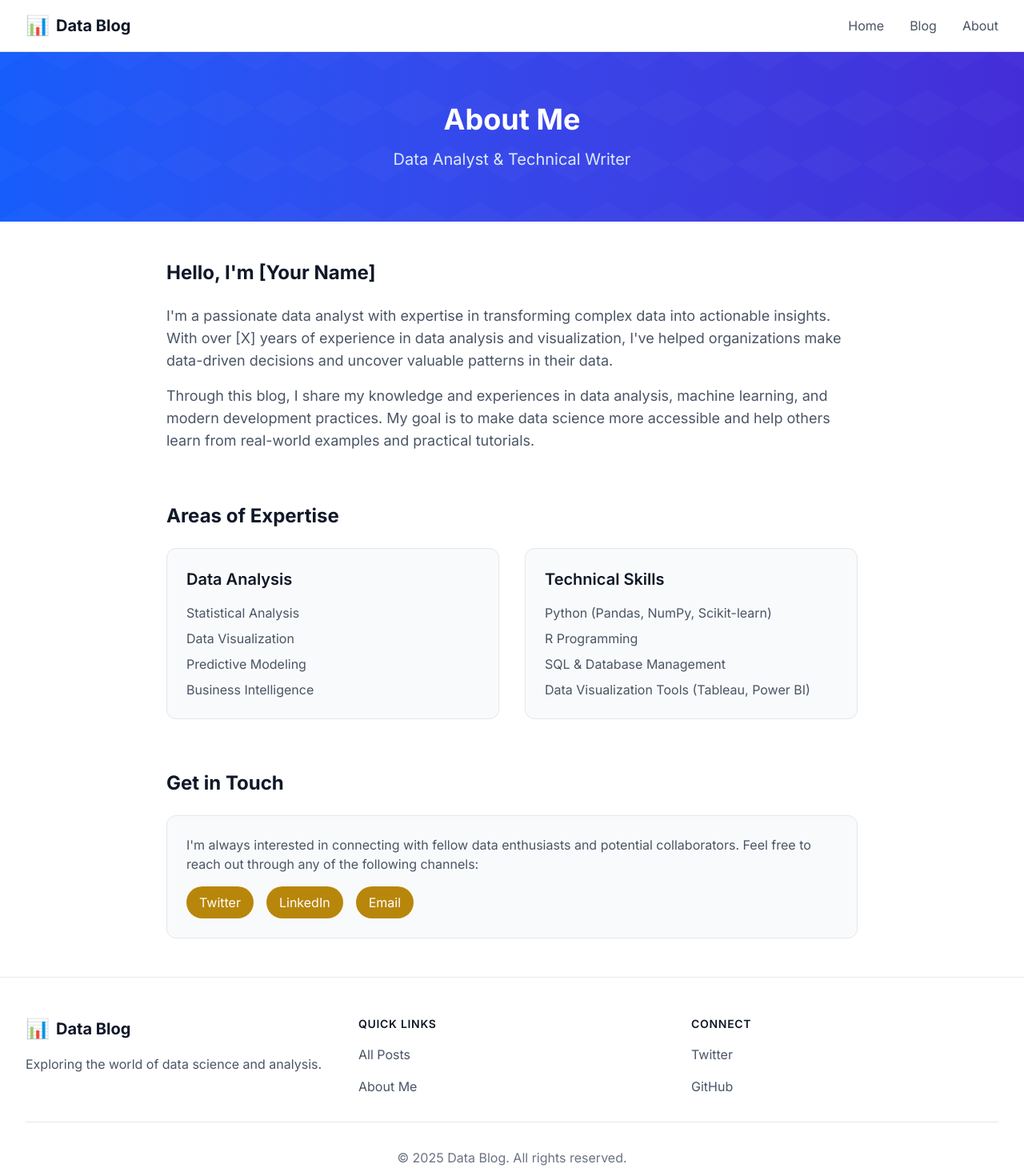
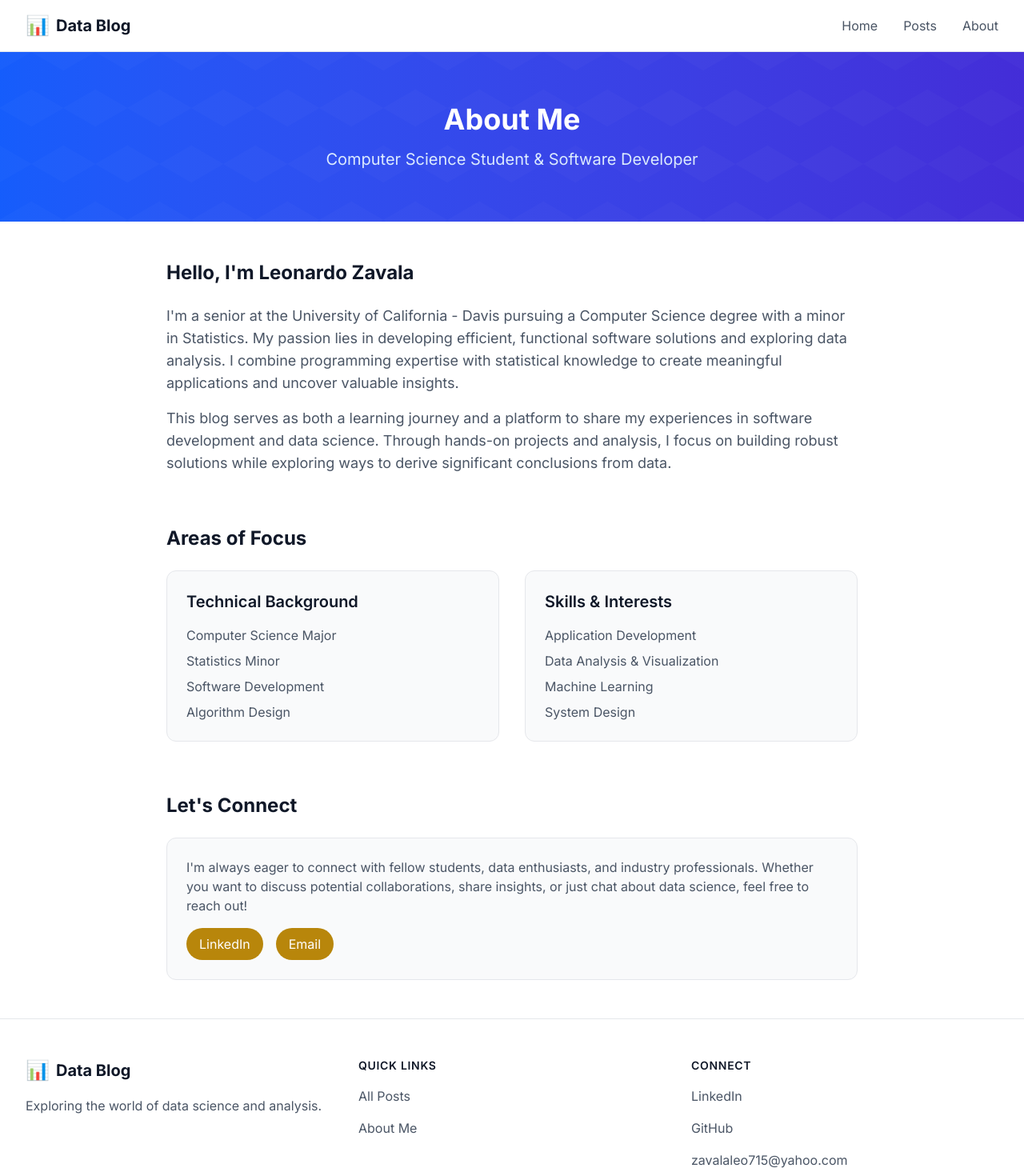
Before and after one commit to Lumiho/Data_Analysis_Blog, a Next.js app: page /about in a window 1280 px wide. Shown: the top 1470 px of the page at 80% size. Built offline with nearby package versions, Linux system fonts and the light colour scheme.

Commit message:
Fixed build not running on vercel

```diff
--- a/next.config.ts
+++ b/next.config.js
@@ -1,4 +1,4 @@
-import createMDX from '@next/mdx'
+const createMDX = require('@next/mdx')
 
 const withMDX = createMDX({
   options: {
@@ -12,4 +12,4 @@ const nextConfig = {
   pageExtensions: ['js', 'jsx', 'mdx', 'ts', 'tsx'],
 }
 
-export default nextConfig
+module.exports = withMDX(nextConfig)
--- a/src/app/about/page.tsx
+++ b/src/app/about/page.tsx
@@ -9,7 +9,7 @@ export default function AboutPage() {
             About Me
           </h1>
           <p className="text-xl text-blue-100">
-            Data Analyst & Technical Writer
+            Computer Science Student & Software Developer
           </p>
         </div>
       </div>
@@ -19,18 +19,18 @@ export default function AboutPage() {
         {/* Personal Section */}
         <section className="mb-16">
           <h2 className="text-2xl font-bold text-gray-900 dark:text-white mb-6">
-            Hello, I'm [Your Name]
+            Hello, I'm Leonardo Zavala
           </h2>
           <div className="prose dark:prose-invert">
             <p className="text-lg text-gray-600 dark:text-gray-400">
-              I'm a passionate data analyst with expertise in transforming complex data into actionable insights.
-              With over [X] years of experience in data analysis and visualization, I've helped organizations
-              make data-driven decisions and uncover valuable patterns in their data.
+              I'm a senior at the University of California - Davis pursuing a Computer Science degree with a minor in Statistics.
+              My passion lies in developing efficient, functional software solutions and exploring data analysis. I combine
+              programming expertise with statistical knowledge to create meaningful applications and uncover valuable insights.
             </p>
             <p className="text-lg text-gray-600 dark:text-gray-400 mt-4">
-              Through this blog, I share my knowledge and experiences in data analysis,
-              machine learning, and modern development practices. My goal is to make data science
-              more accessible and help others learn from real-world examples and practical tutorials.
+              This blog serves as both a learning journey and a platform to share my experiences in software development and data science.
+              Through hands-on projects and analysis, I focus on building robust solutions while exploring ways to derive significant
+              conclusions from data.
             </p>
           </div>
         </section>
@@ -38,32 +38,32 @@ export default function AboutPage() {
         {/* Expertise Section */}
         <section className="mb-16">
           <h2 className="text-2xl font-bold text-gray-900 dark:text-white mb-6">
-            Areas of Expertise
+            Areas of Focus
           </h2>
           <div className="grid grid-cols-1 md:grid-cols-2 gap-8">
-            {/* Data Analysis */}
+            {/* Technical Background */}
             <div className="bg-gray-50 dark:bg-gray-800 p-6 rounded-xl border border-gray-200 dark:border-gray-700">
               <h3 className="text-xl font-semibold text-gray-900 dark:text-white mb-4">
-                Data Analysis
+                Technical Background
               </h3>
               <ul className="space-y-2 text-gray-600 dark:text-gray-400">
-                <li>Statistical Analysis</li>
-                <li>Data Visualization</li>
-                <li>Predictive Modeling</li>
-                <li>Business Intelligence</li>
+                <li>Computer Science Major</li>
+                <li>Statistics Minor</li>
+                <li>Software Development</li>
+                <li>Algorithm Design</li>
               </ul>
             </div>
 
-            {/* Technical Skills */}
+            {/* Skills & Interests */}
             <div className="bg-gray-50 dark:bg-gray-800 p-6 rounded-xl border border-gray-200 dark:border-gray-700">
               <h3 className="text-xl font-semibold text-gray-900 dark:text-white mb-4">
-                Technical Skills
+                Skills & Interests
               </h3>
               <ul className="space-y-2 text-gray-600 dark:text-gray-400">
-                <li>Python (Pandas, NumPy, Scikit-learn)</li>
-                <li>R Programming</li>
-                <li>SQL & Database Management</li>
-                <li>Data Visualization Tools (Tableau, Power BI)</li>
+                <li>Application Development</li>
+                <li>Data Analysis & Visualization</li>
+                <li>Machine Learning</li>
+                <li>System Design</li>
               </ul>
             </div>
           </div>
@@ -72,24 +72,17 @@ export default function AboutPage() {
         {/* Contact Section */}
         <section>
           <h2 className="text-2xl font-bold text-gray-900 dark:text-white mb-6">
-            Get in Touch
+            Let's Connect
           </h2>
           <div className="bg-gray-50 dark:bg-gray-800 p-6 rounded-xl border border-gray-200 dark:border-gray-700">
             <p className="text-gray-600 dark:text-gray-400 mb-4">
-              I'm always interested in connecting with fellow data enthusiasts and potential collaborators.
-              Feel free to reach out through any of the following channels:
+              I'm always eager to connect with fellow students, data enthusiasts, and industry professionals.
+              Whether you want to discuss potential collaborations, share insights, or just chat about data science,
+              feel free to reach out!
             </p>
             <div className="flex flex-wrap gap-4">
               <a
-                href="https://twitter.com/yourusername"
-                target="_blank"
-                rel="noopener noreferrer"
-                className="inline-flex items-center px-4 py-2 bg-[#B8860B] text-white rounded-full hover:bg-[#9A7009] transition-colors"
-              >
-                Twitter
-              </a>
-              <a
-                href="https://linkedin.com/in/yourusername"
+                href="https://www.linkedin.com/in/leonardo-zavala-jimenez-651801210"
                 target="_blank"
                 rel="noopener noreferrer"
                 className="inline-flex items-center px-4 py-2 bg-[#B8860B] text-white rounded-full hover:bg-[#9A7009] transition-colors"
@@ -97,7 +90,7 @@ export default function AboutPage() {
                 LinkedIn
               </a>
               <a
-                href="mailto:your.email@example.com"
+                href="mailto:zavalaleo715@yahoo.com"
                 className="inline-flex items-center px-4 py-2 bg-[#B8860B] text-white rounded-full hover:bg-[#9A7009] transition-colors"
               >
                 Email
--- a/src/app/layout.tsx
+++ b/src/app/layout.tsx
@@ -39,10 +39,10 @@ export default function RootLayout({
                   Home
                 </Link>
                 <Link
-                  href="/blog"
-                  className="text-gray-600 dark:text-gray-300 hover:text-blue-600 dark:hover:text-blue-400 transition-colors"
+                  href="/posts"
+                  className="text-gray-600 dark:text-gray-300 hover:text-[#B8860B] dark:hover:text-[#B8860B] transition-colors"
                 >
-                  Blog
+                  Posts
                 </Link>
                 <Link
                   href="/about"
@@ -89,8 +89,8 @@ export default function RootLayout({
                 <ul className="mt-4 space-y-4">
                   <li>
                     <Link
-                      href="/blog"
-                      className="text-gray-600 dark:text-gray-400 hover:text-blue-600 dark:hover:text-blue-400 transition-colors"
+                      href="/posts"
+                      className="text-gray-600 dark:text-gray-400 hover:text-[#B8860B] dark:hover:text-[#B8860B] transition-colors"
                     >
                       All Posts
                     </Link>
@@ -114,12 +114,12 @@ export default function RootLayout({
                 <ul className="mt-4 space-y-4">
                   <li>
                     <a
-                      href="https://twitter.com"
+                      href="https://www.linkedin.com/in/leonardo-zavala-jimenez-651801210"
                       target="_blank"
                       rel="noopener noreferrer"
-                      className="text-gray-600 dark:text-gray-400 hover:text-blue-600 dark:hover:text-blue-400 transition-colors"
+                      className="text-gray-600 dark:text-gray-400 hover:text-[#B8860B] dark:hover:text-[#B8860B] transition-colors"
                     >
-                      Twitter
+                      LinkedIn
                     </a>
                   </li>
                   <li>
@@ -127,9 +127,17 @@ export default function RootLayout({
                       href="https://github.com"
                       target="_blank"
                       rel="noopener noreferrer"
-                      className="text-gray-600 dark:text-gray-400 hover:text-blue-600 dark:hover:text-blue-400 transition-colors"
+                      className="text-gray-600 dark:text-gray-400 hover:text-[#B8860B] dark:hover:text-[#B8860B] transition-colors"
                     >
                       GitHub
+                    </a>
+                  </li>
+                  <li>
+                    <a
+                      href="mailto:zavalaleo715@yahoo.com"
+                      className="text-gray-600 dark:text-gray-400 hover:text-[#B8860B] dark:hover:text-[#B8860B] transition-colors"
+                    >
+                      zavalaleo715@yahoo.com
                     </a>
                   </li>
                 </ul>
--- a/src/app/page.tsx
+++ b/src/app/page.tsx
@@ -55,7 +55,7 @@ export default async function Home() {
             Exploring the world of data science, analysis, and modern development practices
           </p>
           <Link
-            href="/blog"
+            href="/posts"
             className="inline-block bg-white text-blue-600 px-8 py-3 rounded-full font-semibold hover:bg-blue-50 transition-colors"
           >
             View All Posts
@@ -77,7 +77,7 @@ export default async function Home() {
             {posts.map(post => (
               <Link
                 key={post.slug}
-                href={`/blog/${post.slug}`}
+                href={`/posts/${post.slug}`}
                 className="group block"
               >
                 <article className="h-full bg-white dark:bg-gray-800 rounded-2xl shadow-lg overflow-hidden border border-gray-200 dark:border-gray-700 hover:border-[#B8860B] dark:hover:border-[#B8860B] transition-colors">
--- a/src/app/blog/[slug]/page.tsx
+++ b/src/app/posts/[slug]/page.tsx
@@ -5,12 +5,6 @@ import { notFound } from 'next/navigation'
 import { compileMDX } from 'next-mdx-remote/rsc'
 
 export const dynamicParams = false
-
-interface BlogPostProps {
-  params: {
-    slug: string
-  }
-}
 
 interface Frontmatter {
   title: string
@@ -32,7 +26,11 @@ export async function generateStaticParams() {
     }))
 }
 
-export default async function BlogPost({ params }: BlogPostProps) {
+export default async function BlogPost({
+  params,
+}: Readonly<{
+  params: Readonly<{ slug: string }>
+}>) {
   const postsDirectory = path.join(process.cwd(), 'src', 'posts')
   const filePath = path.join(postsDirectory, `${params.slug}.mdx`)
 
--- a/src/app/blog/page.tsx
+++ b/src/app/posts/page.tsx
@@ -50,7 +50,7 @@ export default async function BlogPage() {
         <div className="pattern-overlay absolute inset-0 opacity-40"></div>
         <div className="max-w-4xl mx-auto text-center relative z-10">
           <h1 className="text-4xl font-bold text-white mb-4">
-            Blog Posts
+            Latest Posts
           </h1>
           <p className="text-xl text-blue-100">
             Discover insights about data analysis, visualization, and more
@@ -102,7 +102,7 @@ export default async function BlogPage() {
                 {/* Title */}
                 <h3 className="text-xl font-semibold text-gray-900 dark:text-white mb-2">
                   <a
-                    href={`/blog/${post.slug}`}
+                    href={`/posts/${post.slug}`}
                     className="hover:text-[#B8860B] dark:hover:text-[#B8860B]"
                   >
                     {post.title}
```
Also changed, not shown: package.json (+5 -5 lines), 1 other file (tests, documents, lock files or other folders).
